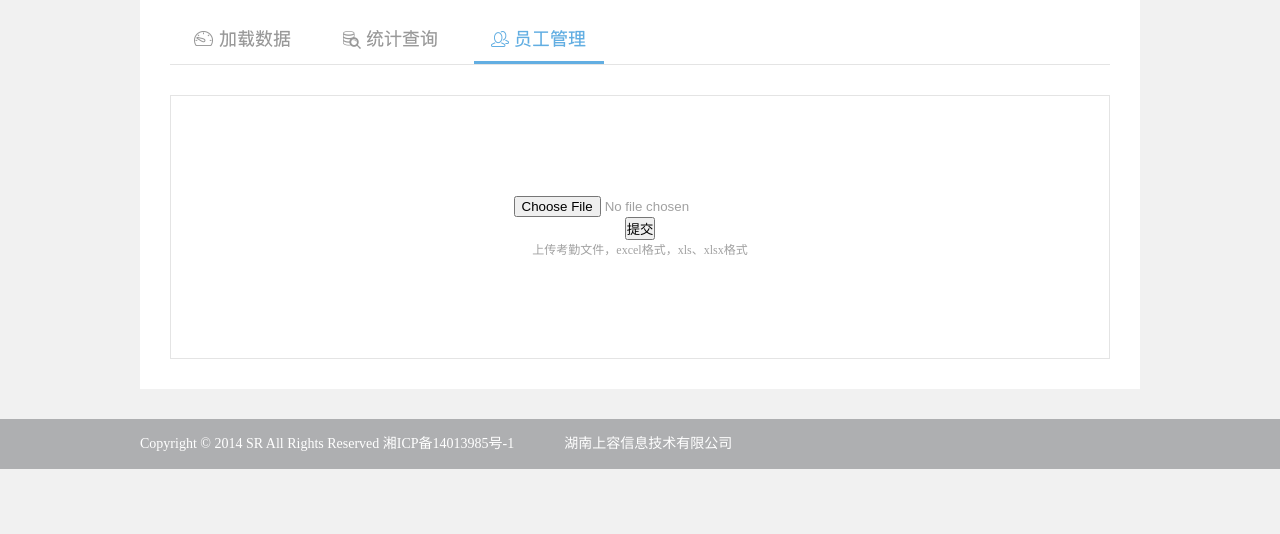
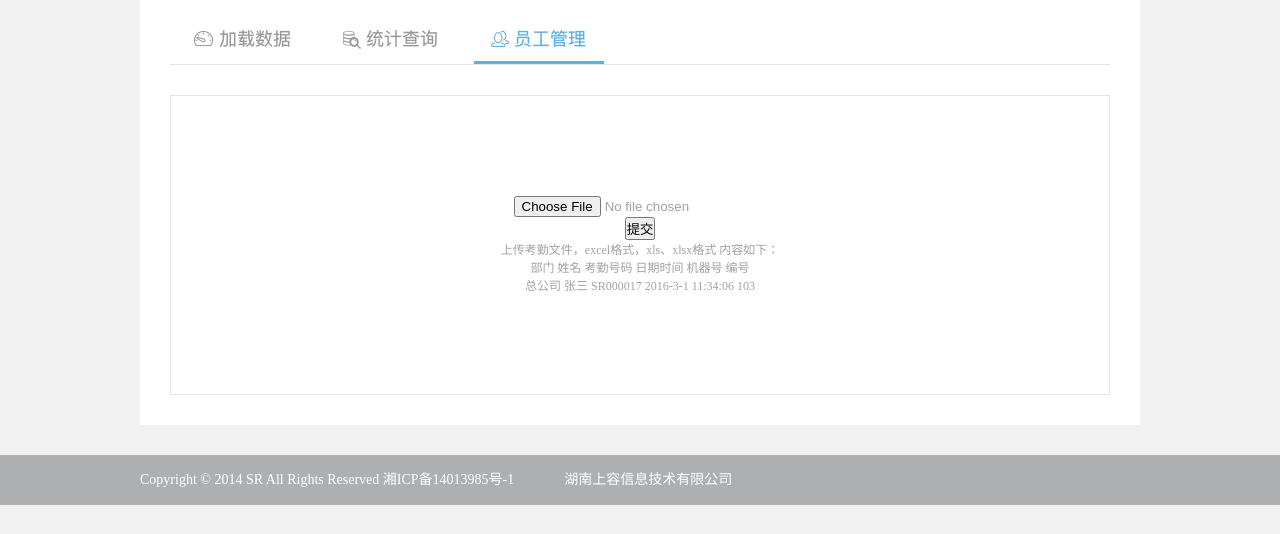
Before and after one commit to ldh2068vip/atendance, a Flask app: page /file/ in a window 1280 px wide. Shown: the part 99-633 px from the top of the page. Run offline with Flask 2, Linux system fonts and the light colour scheme.

Commit message:
update file description

```diff
--- a/templates/loading.html
+++ b/templates/loading.html
@@ -31,7 +31,9 @@
                 <input type="submit" value="提交"/>
 
             </form>
-            <dd>上传考勤文件，excel格式，xls、xlsx格式</dd>
+            <dd>上传考勤文件，excel格式，xls、xlsx格式 内容如下：</dd>
+            <dd>部门 姓名 考勤号码 日期时间 机器号 编号</dd>
+            <dd>总公司 张三 SR000017 2016-3-1 11:34:06 103</dd>
         </dl>
     </div>
     <div class="clear"></div>
```
